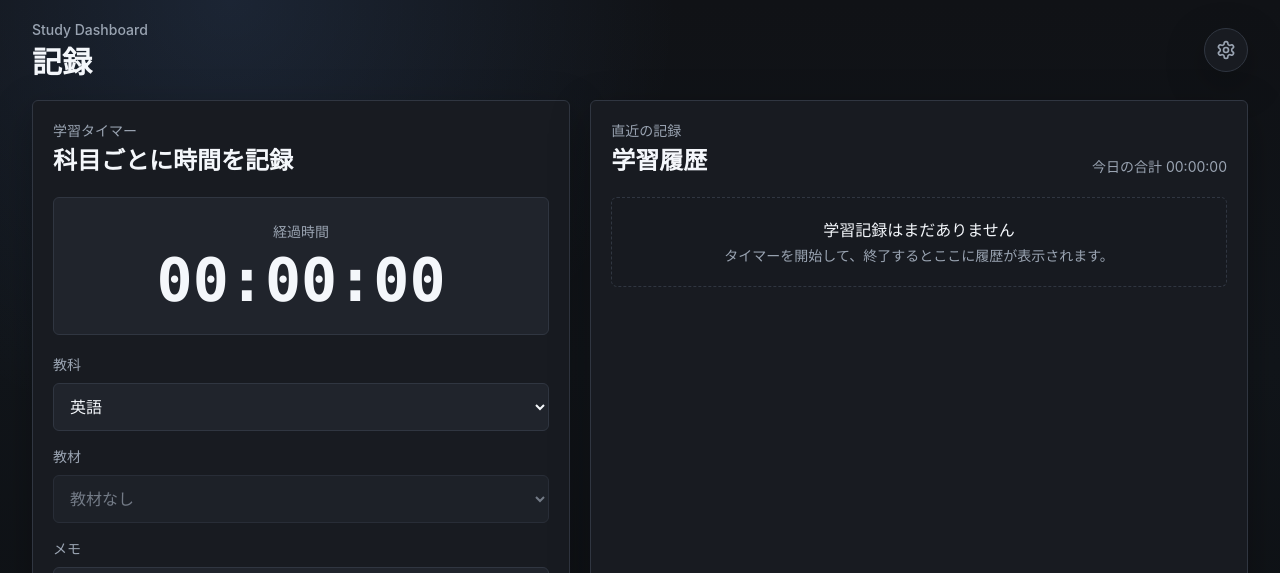
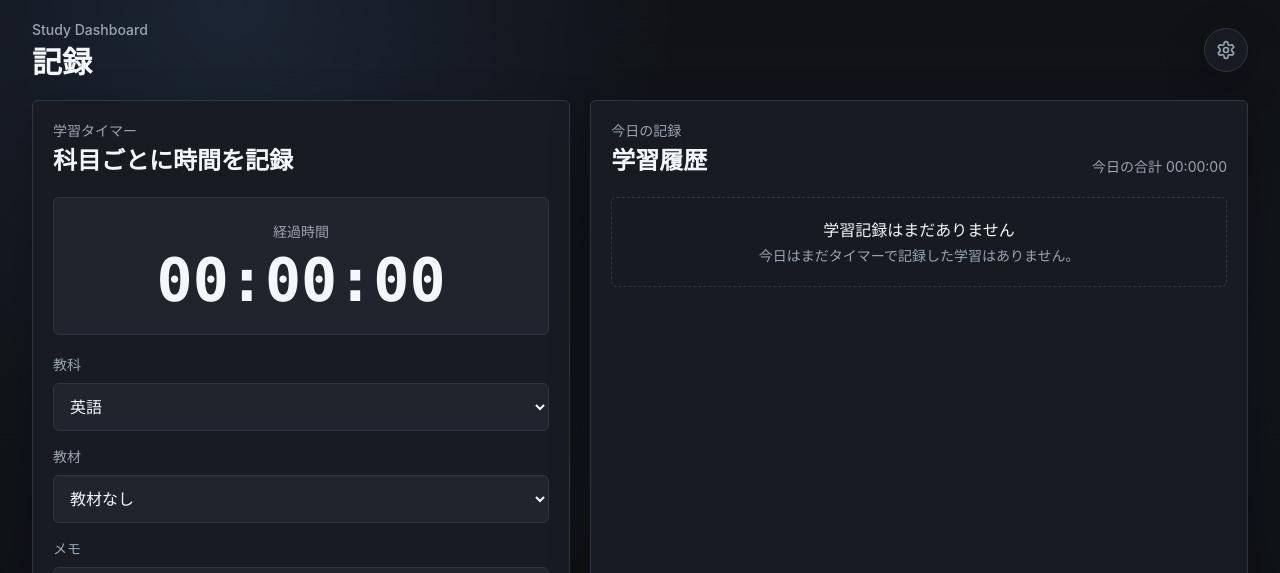
Before and after one commit to taiyo-yurasis/StudyDashBoard, a Next.js app: page / in a window 1280 px wide. Both pictures are taken after a click on the button "記録". Shown: the top 573 px of the page. Built offline with nearby package versions, Linux system fonts and the light colour scheme.

Commit message:
タイマー周りの改良

```diff
--- /dev/null
+++ b/components/study/SessionListItem.tsx
@@ -0,0 +1,50 @@
+"use client";
+
+import { Trash2 } from "lucide-react";
+import type { StudySession } from "@/types/study";
+import { formatClockTime, formatJapaneseDate } from "@/utils/date";
+import { formatDurationHms } from "@/utils/progress";
+
+type SessionListItemProps = {
+  session: StudySession;
+  showDate?: boolean;
+  onDelete?: (id: string) => void;
+};
+
+export function SessionListItem({ session, showDate = false, onDelete }: SessionListItemProps) {
+  return (
+    <article className="rounded-md border border-line bg-panelSoft p-4">
+      <div className="flex flex-wrap items-start justify-between gap-3">
+        <div className="min-w-0">
+          {showDate && <p className="text-sm font-medium text-muted">{formatJapaneseDate(session.date)}</p>}
+          <h3 className={`${showDate ? "mt-1" : ""} truncate text-lg font-semibold text-ink`}>
+            {session.subject}
+            {session.bookTitle ? ` / ${session.bookTitle}` : ""}
+          </h3>
+        </div>
+        <div className="flex shrink-0 items-center gap-2">
+          <p className="font-mono text-2xl font-semibold tabular-nums text-accent">
+            {formatDurationHms(session.durationSeconds)}
+          </p>
+          {onDelete && (
+            <button
+              type="button"
+              onClick={() => onDelete(session.id)}
+              aria-label="学習記録を削除"
+              title="削除"
+              className="flex size-10 items-center justify-center rounded-md border border-line bg-panel text-muted transition hover:border-red-400 hover:text-red-300"
+            >
+              <Trash2 size={17} aria-hidden />
+            </button>
+          )}
+        </div>
+      </div>
+      <div className="mt-3 flex flex-wrap items-center gap-3 text-sm text-muted">
+        <span>
+          {formatClockTime(session.startTime)} - {formatClockTime(session.endTime)}
+        </span>
+        {session.memo && <span className="truncate">{session.memo}</span>}
+      </div>
+    </article>
+  );
+}
--- a/components/study/StudyHistory.tsx
+++ b/components/study/StudyHistory.tsx
@@ -1,7 +1,7 @@
 "use client";
 
 import { EmptyState } from "@/components/shared/EmptyState";
-import { Trash2 } from "lucide-react";
+import { SessionListItem } from "@/components/study/SessionListItem";
 import type { StudyData } from "@/types/study";
 import { formatJapaneseDate, todayKey } from "@/utils/date";
 import { formatDurationHms, formatHours } from "@/utils/progress";
@@ -10,25 +10,18 @@ type StudyHistoryProps = {
   data: StudyData;
 };
 
-function formatClockTime(value: string): string {
-  return new Intl.DateTimeFormat("ja-JP", {
-    hour: "2-digit",
-    minute: "2-digit"
-  }).format(new Date(value));
-}
-
 export function StudyHistory({ data }: StudyHistoryProps) {
   const today = todayKey();
-  const sessions = [...data.studySessions]
-    .sort((a, b) => b.startTime.localeCompare(a.startTime))
-    .slice(0, 14);
+  const sessions = data.studySessions
+    .filter((session) => session.date === today)
+    .sort((a, b) => b.startTime.localeCompare(a.startTime));
   const todaySessionSeconds = data.studySessions
     .filter((session) => session.date === today)
     .reduce((sum, session) => sum + session.durationSeconds, 0);
   const todayRecord = data.records.find((record) => record.date === today);
   const todayTotalSeconds =
     todaySessionSeconds > 0 ? todaySessionSeconds : Math.round((todayRecord?.hours ?? 0) * 3600);
-  const legacyRecords = [...data.records].sort((a, b) => b.date.localeCompare(a.date)).slice(0, 14);
+  const legacyRecords = todayRecord ? [todayRecord] : [];
   const deleteSession = (id: string) => {
     if (window.confirm("この学習記録を削除しますか？")) {
       data.deleteStudySession(id);
@@ -39,7 +32,7 @@ export function StudyHistory({ data }: StudyHistoryProps) {
     <section className="rounded-md border border-line bg-panel p-5 shadow-subtle">
       <div className="flex flex-wrap items-end justify-between gap-3">
         <div>
-          <p className="text-sm font-medium text-muted">直近の記録</p>
+          <p className="text-sm font-medium text-muted">今日の記録</p>
           <h2 className="mt-1 text-2xl font-semibold text-ink">学習履歴</h2>
         </div>
         <p className="text-sm text-muted">今日の合計 {formatDurationHms(todayTotalSeconds)}</p>
@@ -48,37 +41,7 @@ export function StudyHistory({ data }: StudyHistoryProps) {
       <div className="mt-5 space-y-3">
         {sessions.length > 0 ? (
           sessions.map((session) => (
-            <article key={session.id} className="rounded-md border border-line bg-panelSoft p-4">
-              <div className="flex flex-wrap items-start justify-between gap-3">
-                <div className="min-w-0">
-                  <p className="text-sm font-medium text-muted">{formatJapaneseDate(session.date)}</p>
-                  <h3 className="mt-1 truncate text-lg font-semibold text-ink">
-                    {session.subject}
-                    {session.bookTitle ? ` / ${session.bookTitle}` : ""}
-                  </h3>
-                </div>
-                <div className="flex shrink-0 items-center gap-2">
-                  <p className="font-mono text-2xl font-semibold tabular-nums text-accent">
-                    {formatDurationHms(session.durationSeconds)}
-                  </p>
-                  <button
-                    type="button"
-                    onClick={() => deleteSession(session.id)}
-                    aria-label="学習記録を削除"
-                    title="削除"
-                    className="flex size-10 items-center justify-center rounded-md border border-line bg-panel text-muted transition hover:border-red-400 hover:text-red-300"
-                  >
-                    <Trash2 size={17} aria-hidden />
-                  </button>
-                </div>
-              </div>
-              <div className="mt-3 flex flex-wrap items-center gap-3 text-sm text-muted">
-                <span>
-                  {formatClockTime(session.startTime)} - {formatClockTime(session.endTime)}
-                </span>
-                {session.memo && <span className="truncate">{session.memo}</span>}
-              </div>
-            </article>
+            <SessionListItem key={session.id} session={session} onDelete={deleteSession} />
           ))
         ) : legacyRecords.length > 0 ? (
           legacyRecords.map((record) => (
@@ -93,7 +56,7 @@ export function StudyHistory({ data }: StudyHistoryProps) {
         ) : (
           <EmptyState
             title="学習記録はまだありません"
-            description="タイマーを開始して、終了するとここに履歴が表示されます。"
+            description="今日はまだタイマーで記録した学習はありません。"
           />
         )}
       </div>
--- a/components/study/StudyTimer.tsx
+++ b/components/study/StudyTimer.tsx
@@ -13,6 +13,7 @@ type StudyTimerProps = {
 export function StudyTimer({ data }: StudyTimerProps) {
   const [draftSubject, setDraftSubject] = useState<Subject>("英語");
   const [draftBookId, setDraftBookId] = useState("");
+  const [draftPlanMaterialTitle, setDraftPlanMaterialTitle] = useState("");
   const [draftMemo, setDraftMemo] = useState("");
   const [nowMs, setNowMs] = useState(Date.now());
   const [message, setMessage] = useState("");
@@ -20,12 +21,29 @@ export function StudyTimer({ data }: StudyTimerProps) {
   const status = activeTimer?.status ?? "idle";
   const subject = activeTimer?.subject ?? draftSubject;
   const bookId = activeTimer?.bookId ?? draftBookId;
+  const planMaterialTitle = activeTimer?.planMaterialTitle ?? draftPlanMaterialTitle;
   const memo = activeTimer?.memo ?? draftMemo;
 
   const filteredBooks = useMemo(
     () => data.books.filter((book) => book.subject === subject),
     [data.books, subject]
   );
+  const filteredDailyPlanTitles = useMemo(() => {
+    const bookTitles = new Set(filteredBooks.map((book) => book.title));
+    return Array.from(
+      new Set(
+        data.dailyPlans
+          .filter((plan) => plan.subject === subject && plan.enabled)
+          .map((plan) => plan.materialName.trim())
+          .filter(Boolean)
+      )
+    ).filter((title) => !bookTitles.has(title));
+  }, [data.dailyPlans, filteredBooks, subject]);
+  const materialSelectValue = bookId
+    ? `book:${bookId}`
+    : planMaterialTitle
+      ? `plan:${planMaterialTitle}`
+      : "";
   const activeStartedAtMs = activeTimer?.activeStartedAt
     ? new Date(activeTimer.activeStartedAt).getTime()
     : null;
@@ -35,14 +53,28 @@ export function StudyTimer({ data }: StudyTimerProps) {
       : activeTimer?.accumulatedSeconds ?? 0;
 
   useEffect(() => {
+    const updates: Parameters<typeof data.updateTimerDraft>[0] = {};
+
     if (bookId && !filteredBooks.some((book) => book.id === bookId)) {
       if (activeTimer) {
-        data.updateTimerDraft({ bookId: undefined });
+        updates.bookId = undefined;
       } else {
         setDraftBookId("");
       }
     }
-  }, [activeTimer, bookId, data, filteredBooks]);
+
+    if (planMaterialTitle && !filteredDailyPlanTitles.includes(planMaterialTitle)) {
+      if (activeTimer) {
+        updates.planMaterialTitle = undefined;
+      } else {
+        setDraftPlanMaterialTitle("");
+      }
+    }
+
+    if (activeTimer && Object.keys(updates).length > 0) {
+      data.updateTimerDraft(updates);
+    }
+  }, [activeTimer, bookId, data, filteredBooks, filteredDailyPlanTitles, planMaterialTitle]);
 
   useEffect(() => {
     if (status !== "running") {
@@ -55,21 +87,47 @@ export function StudyTimer({ data }: StudyTimerProps) {
 
   const handleSubjectChange = (nextSubject: Subject) => {
     if (activeTimer) {
-      data.updateTimerDraft({ subject: nextSubject, bookId: undefined });
+      data.updateTimerDraft({ subject: nextSubject, bookId: undefined, planMaterialTitle: undefined });
       return;
     }
 
     setDraftSubject(nextSubject);
     setDraftBookId("");
+    setDraftPlanMaterialTitle("");
   };
 
-  const handleBookChange = (nextBookId: string) => {
+  const handleMaterialChange = (nextValue: string) => {
+    if (nextValue.startsWith("book:")) {
+      const nextBookId = nextValue.slice("book:".length);
       if (activeTimer) {
-      data.updateTimerDraft({ bookId: nextBookId || undefined });
+        data.updateTimerDraft({ bookId: nextBookId || undefined, planMaterialTitle: undefined });
         return;
       }
 
       setDraftBookId(nextBookId);
+      setDraftPlanMaterialTitle("");
+      return;
+    }
+
+    if (nextValue.startsWith("plan:")) {
+      const nextPlanMaterialTitle = nextValue.slice("plan:".length);
+      if (activeTimer) {
+        data.updateTimerDraft({ bookId: undefined, planMaterialTitle: nextPlanMaterialTitle || undefined });
+        return;
+      }
+
+      setDraftBookId("");
+      setDraftPlanMaterialTitle(nextPlanMaterialTitle);
+      return;
+    }
+
+    if (activeTimer) {
+      data.updateTimerDraft({ bookId: undefined, planMaterialTitle: undefined });
+      return;
+    }
+
+    setDraftBookId("");
+    setDraftPlanMaterialTitle("");
   };
 
   const handleMemoChange = (nextMemo: string) => {
@@ -88,6 +146,7 @@ export function StudyTimer({ data }: StudyTimerProps) {
     data.startTimer({
       subject,
       bookId: bookId || undefined,
+      planMaterialTitle: planMaterialTitle || undefined,
       memo
     });
   };
@@ -110,6 +169,7 @@ export function StudyTimer({ data }: StudyTimerProps) {
     data.finishTimer();
     setDraftSubject("英語");
     setDraftBookId("");
+    setDraftPlanMaterialTitle("");
     setDraftMemo("");
     setMessage("学習記録を保存しました");
   };
@@ -133,17 +193,30 @@ export function StudyTimer({ data }: StudyTimerProps) {
         <label className="block">
           <span className="mb-2 block text-sm font-medium text-muted">教材</span>
           <select
-            value={bookId}
-            onChange={(event) => handleBookChange(event.target.value)}
-            disabled={filteredBooks.length === 0}
+            value={materialSelectValue}
+            onChange={(event) => handleMaterialChange(event.target.value)}
+            disabled={status !== "idle"}
             className="h-12 w-full rounded-md border border-line bg-panelSoft px-3 text-base text-ink outline-none focus:border-accent disabled:text-muted"
           >
             <option value="">教材なし</option>
+            {filteredBooks.length > 0 && (
+              <optgroup label="参考書">
                 {filteredBooks.map((book) => (
-              <option key={book.id} value={book.id}>
+                  <option key={book.id} value={`book:${book.id}`}>
                     {book.title}
                   </option>
                 ))}
+              </optgroup>
+            )}
+            {filteredDailyPlanTitles.length > 0 && (
+              <optgroup label="定期タスクの教材">
+                {filteredDailyPlanTitles.map((title) => (
+                  <option key={title} value={`plan:${title}`}>
+                    {title}
+                  </option>
+                ))}
+              </optgroup>
+            )}
           </select>
         </label>
         <label className="block">
--- a/hooks/useStudyData.ts
+++ b/hooks/useStudyData.ts
@@ -120,6 +120,10 @@ function normalizeActiveTimer(value: unknown): ActiveTimer | null {
   return {
     subject: timer.subject,
     bookId: typeof timer.bookId === "string" && timer.bookId ? timer.bookId : undefined,
+    planMaterialTitle:
+      typeof timer.planMaterialTitle === "string" && timer.planMaterialTitle
+        ? timer.planMaterialTitle
+        : undefined,
     memo: timer.memo,
     status: timer.status,
     startTime: timer.startTime,
@@ -350,6 +354,7 @@ export function useStudyData(): StudyData {
           activeTimer: {
             subject: input.subject,
             bookId: input.bookId || undefined,
+            planMaterialTitle: input.bookId ? undefined : input.planMaterialTitle || undefined,
             memo: input.memo,
             status: "running",
             startTime: timestamp,
@@ -398,13 +403,19 @@ export function useStudyData(): StudyData {
           }
 
           const hasBookIdUpdate = Object.prototype.hasOwnProperty.call(updates, "bookId");
+          const hasPlanMaterialTitleUpdate = Object.prototype.hasOwnProperty.call(updates, "planMaterialTitle");
+          const nextBookId = hasBookIdUpdate ? updates.bookId || undefined : current.activeTimer.bookId;
+          const nextPlanMaterialTitle = hasPlanMaterialTitleUpdate
+            ? updates.planMaterialTitle || undefined
+            : current.activeTimer.planMaterialTitle;
 
           return {
             ...current,
             activeTimer: {
               ...current.activeTimer,
               ...updates,
-              bookId: hasBookIdUpdate ? updates.bookId || undefined : current.activeTimer.bookId
+              bookId: nextBookId,
+              planMaterialTitle: nextBookId ? undefined : nextPlanMaterialTitle
             }
           };
         });
@@ -424,7 +435,7 @@ export function useStudyData(): StudyData {
               date: toDateKey(new Date(current.activeTimer.startTime)),
               subject: current.activeTimer.subject,
               bookId: selectedBook?.id,
-              bookTitle: selectedBook?.title,
+              bookTitle: selectedBook?.title ?? current.activeTimer.planMaterialTitle,
               startTime: current.activeTimer.startTime,
               endTime: timestamp,
               durationSeconds: calculateTimerSeconds(current.activeTimer, new Date(timestamp).getTime()),
--- a/types/study.ts
+++ b/types/study.ts
@@ -59,6 +59,7 @@ export type ActiveTimerStatus = "running" | "paused";
 export type ActiveTimer = {
   subject: Subject;
   bookId?: string;
+  planMaterialTitle?: string;
   memo: string;
   status: ActiveTimerStatus;
   startTime: string;
@@ -117,10 +118,10 @@ export type StudyDataActions = {
   setStudyHours: (date: string, hours: number) => void;
   addStudySession: (session: Omit<StudySession, "id" | "createdAt" | "updatedAt">) => void;
   deleteStudySession: (id: string) => void;
-  startTimer: (input: { subject: Subject; bookId?: string; memo: string }) => void;
+  startTimer: (input: { subject: Subject; bookId?: string; planMaterialTitle?: string; memo: string }) => void;
   pauseTimer: () => void;
   resumeTimer: () => void;
-  updateTimerDraft: (updates: Partial<Pick<ActiveTimer, "subject" | "bookId" | "memo">>) => void;
+  updateTimerDraft: (updates: Partial<Pick<ActiveTimer, "subject" | "bookId" | "planMaterialTitle" | "memo">>) => void;
   finishTimer: () => void;
   addDailyPlan: (plan: Omit<DailyPlan, "id" | "createdAt" | "updatedAt">) => void;
   updateDailyPlan: (id: string, updates: Partial<Omit<DailyPlan, "id" | "createdAt">>) => void;
```
Also changed, not shown: components/calendar/CalendarView.tsx (+31 -2 lines), utils/date.ts (+7 -0 lines). Lines whose indentation alone changed are shown as unchanged.
